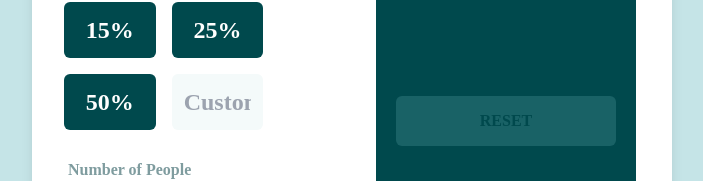
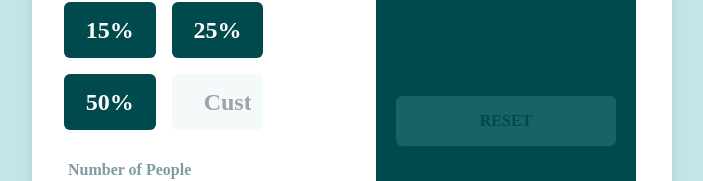
Before and after one commit to Edwardb11/Tip-calculator-app, a React (Create React App) app: page / in a window 1280 px wide. Shown: the part 400-581 px from the top of the page, without its empty margins (288-991 px from the left). Built offline with nearby package versions, Linux system fonts and the light colour scheme.

Commit message:
center placeholder

```diff
--- a/src/componets/box/Box.js
+++ b/src/componets/box/Box.js
@@ -94,7 +94,7 @@ export default function Box() {
                   value={TipC}
                   maxLength="100"
                   onChange={(e) => setTipC(e.target.value)}
-                  className=" group relative  w-btn m-2 p-3  sm:w-2/5 text-left focus:outline-none  text-2xl focus:ring-2 focus:ring-cyan-dark   font-semibold focus:border-transparent rounded-md block text-black bg-cyan-light_gray "
+                  className=" group relative  w-btn  p-3  m-2 pl-8  sm:w-2/5 text-left focus:outline-none  text-2xl   focus:ring-2 focus:ring-cyan-dark   font-semibold focus:border-transparent rounded-md block text-black bg-cyan-light_gray "
                   placeholder="Custom"
                 />
               </div>
```
